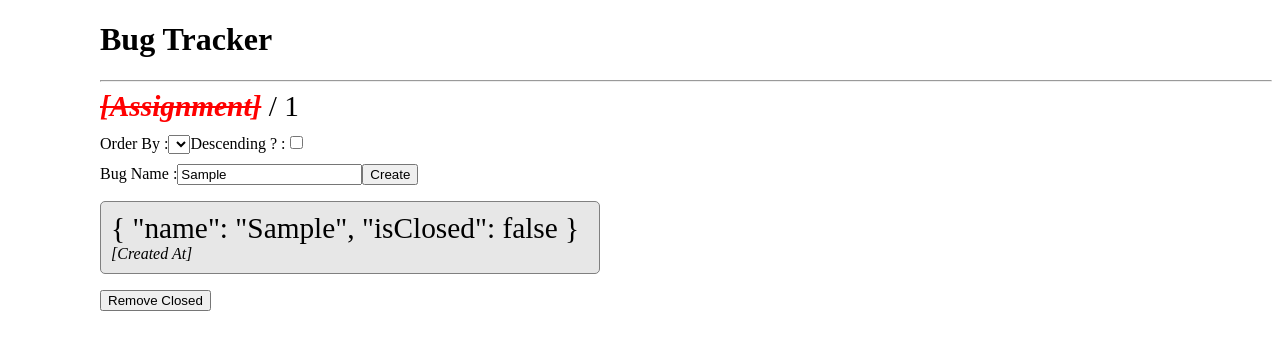
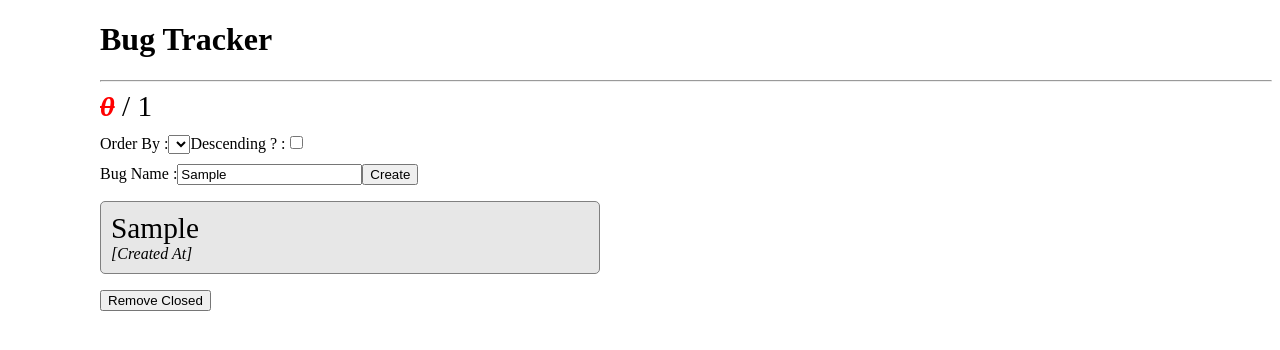
Before and after one commit to tkmagesh/SpringPeople-Angular4-Nov-2017, an Angular app in the folder bug-tracker-app/: page / in a window 1280 px wide. Both pictures are taken after typing "Sample" into the empty fields and a click on the button "Create". Shown: the top 350 px of the page. Built offline with nearby package versions, Linux system fonts and the light colour scheme.

Commit message:
Creating new pipes

```diff
--- a/bug-tracker-app/src/app/app.module.ts
+++ b/bug-tracker-app/src/app/app.module.ts
@@ -5,11 +5,14 @@ import { FormsModule } from '@angular/forms';
 import { AppComponent } from './app.component';
 import { BugTrackerComponent } from './bugTracker/bugTracker.component';
 
+import { TrimTextPipe } from './bugTracker/pipes/trimText.pipe';
+
 
 @NgModule({
   declarations: [
-    AppComponent,
-    BugTrackerComponent
+    AppComponent
+    , BugTrackerComponent
+    , TrimTextPipe
   ],
   imports: [
     BrowserModule
--- a/bug-tracker-app/src/app/bugTracker/bugTracker.component.html
+++ b/bug-tracker-app/src/app/bugTracker/bugTracker.component.html
@@ -1,7 +1,7 @@
 <h1>Bug Tracker</h1>
   <hr>
   <section class="stats">
-    <span class="closed">[Assignment]</span>
+    <span class="closed">{{getClosedCount()}}</span>
     <span> / </span>
     <span>{{bugs.length}}</span>
   </section>
@@ -23,11 +23,12 @@
     <ol>
       <li *ngFor="let bug of bugs">
         <span class="bugname"
+          title = "{{bug.name}}"
           (click)="toggle(bug)"
           [ngClass]="{closed : bug.isClosed}"
-          >{{bug | json}}</span>
+          >{{bug.name | trimText}}</span>
         <div class="datetime">[Created At]</div>
       </li>
     </ol>
-    <input type="button" value="Remove Closed">
+    <input type="button" value="Remove Closed" (click)="removeClosed()">
   </section>
--- a/bug-tracker-app/src/app/bugTracker/bugTracker.component.ts
+++ b/bug-tracker-app/src/app/bugTracker/bugTracker.component.ts
@@ -20,8 +20,16 @@ export class BugTrackerComponent{
 		bug.isClosed = !bug.isClosed;
 	}
 
+	private isOpen(bug){
+		return !bug.isClosed;
+	}
+
 	removeClosed(){
-		//fill in the blanks
+		this.bugs = this.bugs.filter(this.isOpen);
+	}
+
+	getClosedCount(){
+		return this.bugs.reduce((prevResult, bug) => bug.isClosed ? ++prevResult : prevResult, 0)
 	}
 
 }
--- a/bug-tracker-app/src/app/bugTracker/models/IBug.ts
+++ b/bug-tracker-app/src/app/bugTracker/models/IBug.ts
@@ -1,4 +1,4 @@
 export interface IBug{
 	name : string,
-	isClosed : false
+	isClosed : boolean
 }
--- /dev/null
+++ b/bug-tracker-app/src/app/bugTracker/pipes/trimText.pipe.ts
@@ -0,0 +1,10 @@
+import { Pipe, PipeTransform } from '@angular/core';
+
+@Pipe({
+	name : 'trimText'
+})
+export class TrimTextPipe implements PipeTransform{
+	transform(data : string) : string {
+		return data.length < 30 ? data : data.substr(0,30) + '...';
+	}
+}
```
Also changed, not shown: 1 other file (tests, documents, lock files or other folders).
